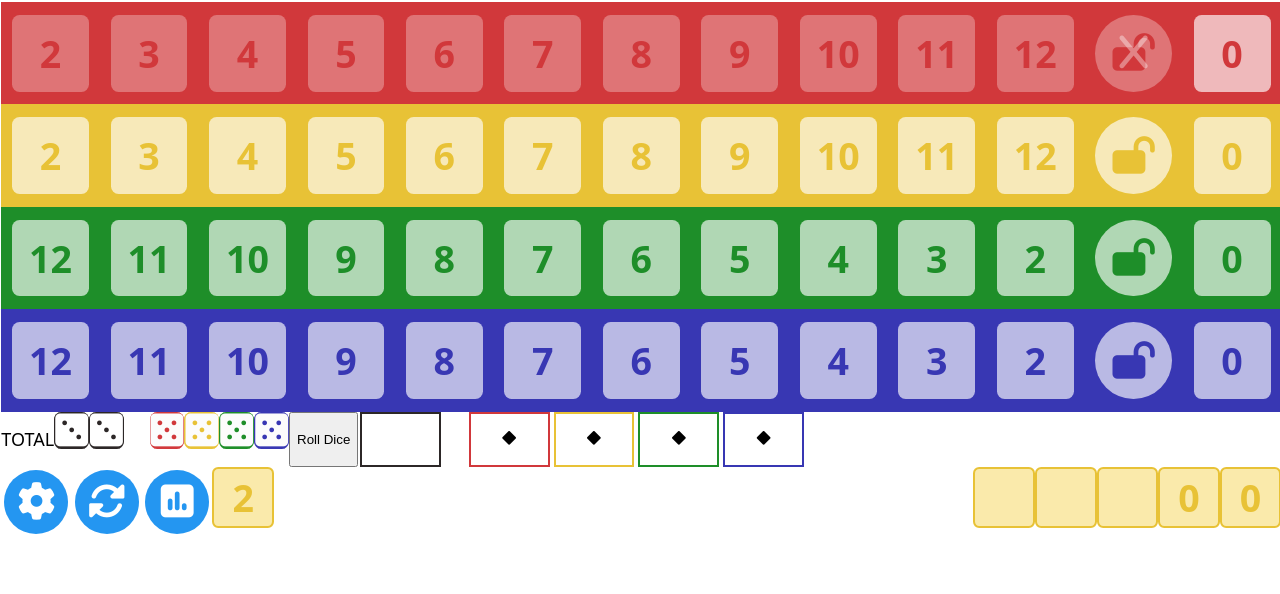
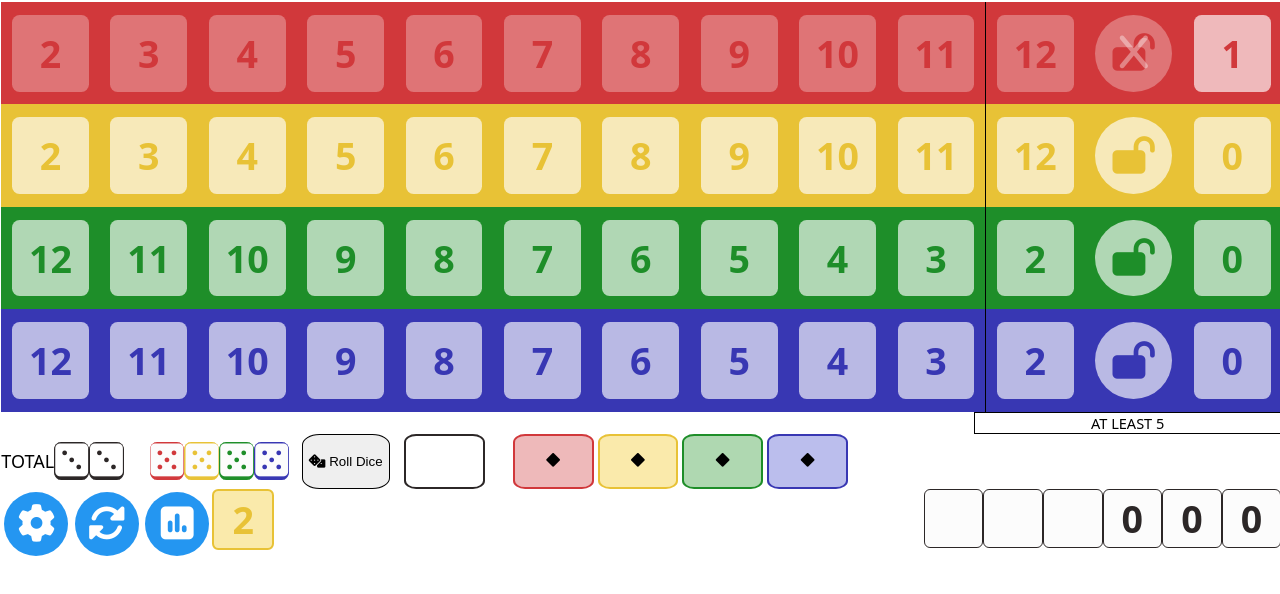
Before and after one commit to gabrielvgx/qwixx, a plain HTML site: page index.html in a window 1280 px wide. Both pictures are taken after a click on the element 1133 px from the left and 53 px from the top of the page. Drawn offline with Linux system fonts and the light colour scheme.

Commit message:
Melhorias na interface e contabilizacao de ultima marcacao e totalizadores por linha

```diff
--- a/css/style.css
+++ b/css/style.css
@@ -27,11 +27,11 @@
     --border-blue: 2px solid var(--blue);
 }
 
-.small-square.dice-white  { border: var(--border-black)  }
-.small-square.dice-red    { border: var(--border-red)    }
-.small-square.dice-yellow { border: var(--border-yellow) }
-.small-square.dice-green  { border: var(--border-green)  }
-.small-square.dice-blue   { border: var(--border-blue)   }
+.small-square.dice-white  { border: var(--border-black);  background-color: var(--light-black)}
+.small-square.dice-red    { border: var(--border-red);    background-color: var(--light-red)}
+.small-square.dice-yellow { border: var(--border-yellow); background-color: var(--light-yellow)}
+.small-square.dice-green  { border: var(--border-green);  background-color: var(--light-green)  }
+.small-square.dice-blue   { border: var(--border-blue);   background-color: var(--light-blue)}
 
 .line-red    { background-color: var(--red);    color: var(--red);    }
 /* .line-red    .mark-icon > i {  color: var(--red-transparency); } */
@@ -108,6 +108,9 @@ hr {
     padding-top: 1vw;
     padding-bottom: 1vw;
 }
+.block-info-div:nth-last-child(3) {
+    border-left: solid 1px black;
+}
 .block-info {
     display: flex;
     flex-direction: column;
@@ -157,7 +160,16 @@ hr {
     justify-content: center;
     align-items: center;
 }
-
+.rule-mark {
+    max-width: 100vw;
+    display: flex;
+    justify-content: center;
+    margin-left: calc(100vw - 24vw);
+    border: solid 1px black;
+}
+.rule-mark > span {
+    font-size: calc(0.2vw + 1em);
+}
 .last-selected {
     font-size: calc(2vw + 1em);
     font-weight: bold;
@@ -190,6 +202,16 @@ hr {
     margin: 0 5px;
 }
 
+.square-white {
+    background-color: var(--white);
+    color: var(--black);
+    border: solid 1px var(--black);
+}
+.square-black {
+    background-color: var(--black);
+    color: var(--white);
+    border: solid 1px var(--white);
+}
 .square-red {
     background-color: var(--light-red);
     color: var(--red);
@@ -246,15 +268,22 @@ hr {
 .points {
     display:none;
 }
-
+.roll-dice {
+    border: solid 1px black;
+    border-radius: 20%;
+    margin-left: 1vw;
+    margin-right: 1vw;
+}
 .dices {
     display: flex;
 }
 .dice-lines, .default-dice {
     display: flex;
+    align-items: center;
 }
 .default-dice {
     padding-right: 2vw;
+
 }
 .dice > i {
     font-size: calc(2vw + 1em);
@@ -333,18 +362,16 @@ i.dice-blue {
 }
 
 .small-square {
+    display: flex;
+    justify-content: space-around;
+    align-items: center;
+    font-size: large;
     min-width: 3vw;
     min-height: 3vw;
     width: 6vw;
     height: 4vw;
     margin: 0 2px;
-}
-
-.small-square {
-    display: flex;
-    justify-content: space-around;
-    align-items: center;
-    font-size: large;
+    border-radius: 15%;
 }
 
 .totalizer {
--- a/index.html
+++ b/index.html
@@ -12,6 +12,9 @@
 <body onload="onLoad()">
     <section>
         <div class="paper">
+        </div>
+        <div class="rule-mark">
+            <span>At least 5</span>
         </div>
         <div class="points">
             <div class="legend">
@@ -38,7 +41,10 @@
 
                 <div class="dice-lines">
                 </div>
-                <button type="button" id="roll-button">Roll Dice</button>
+                <button class="roll-dice" type="button" id="roll-button">
+                    <i class="fa-solid fa-dice"></i>
+                    Roll Dice
+                </button>
                 <div class="dice-lines">
                     <div class="small-square totalizer dice-white"></div>
                     <div class="small-square totalizer dice-red">
@@ -75,27 +81,32 @@
             </section>
 
             <section class="right-footer">
-                <div class="last-selected square-yellow">
+                <div class="last-selected square-white">
                     <div class="info">
                         <span></span>
                     </div>
                 </div>
-                <div class="last-selected square-yellow">
+                <div class="last-selected square-white">
                     <div class="info">
                         <span></span>
                     </div>
                 </div>
-                <div class="last-selected square-yellow">
+                <div class="last-selected square-white">
                     <div class="info">
                         <span></span>
                     </div>
                 </div>
-                <div class="last-selected square-yellow">
+                <div class="last-selected square-white">
                     <div class="info">
                         <span>0</span>
                     </div>
                 </div>
-                <div class="last-selected square-yellow">
+                <div class="last-selected square-white">
+                    <div class="info">
+                        <span>0</span>
+                    </div>
+                </div>
+                <div class="last-selected square-white">
                     <div class="info">
                         <span>0</span>
                     </div>
--- a/js/app.js
+++ b/js/app.js
@@ -97,6 +97,8 @@ const onClickInfoBlock = function(event){
         blockInfoDiv.classList.add('mark');
     }
     handleDisabledBlocks(lineEl);
+    calcScoreLine(lineEl);
+    changeLastSelection(blockInfoDiv);
 }
 
 const getDie = ( dieNumber, dieColor = 'white' ) => {
@@ -233,6 +235,95 @@ const getOrder = (curLine, maxLine, criteria = 'MIDDLE') => {
 };
 
 const getLine = () => DomEl.newDiv("line");
+const changeLastSelection = ( blockInfoDiv ) => {
+    let lineEl = blockInfoDiv.parentElement;
+    let numberSelection = blockInfoDiv.querySelector('.info > span').textContent;
+    let color = [...lineEl.classList].find( className => {
+        return className.match(/\bline-\w+\b/i);
+    }).replace('line-', '');
+    let newClass = `square-${color}`;
+    let lastSelectedEl = document.querySelector('.last-selected');
+    let oldClass = [...lastSelectedEl.classList].find( className => {
+        return className.match(/\bsquare-\b\w+/i);
+    });
+    toggleClasses(lastSelectedEl, oldClass, newClass);
+    lastSelectedEl.querySelector('.info > span').textContent = numberSelection;
+
+}
+const getScores = () => {
+    const SCORES = [0, ...Array.from(Array(12))].reduce((acc, _, i) => {
+        if( i === 0 ) acc.push(i);
+        else acc.push(acc[i-1]+i);
+        return acc;
+    }, []);
+    return SCORES;
+}
+const calcScoreLine = (line) => {
+    let totalLineEl = line.querySelector('.block-info-div:last-child');
+    let totalSpan = totalLineEl.querySelector('.info > span');
+    let countMark = line.querySelectorAll('.mark').length;
+    let scores = getScores();
+    totalSpan.textContent = scores[countMark];
+    // const MAX_LINES = 4;
+    // let lineCount = 0;
+    // const START_NUMBER = 2;
+    // const SCORES = Array.from(Array(12)).reduce((acc, _, i) => {
+    //     if( i === 0 ) acc.push(1);
+    //     else acc.push(acc[i-1]+i+1);
+    //     return acc;
+    // }, []);
+
+    // const lines = [];
+    // const newLine = getLine();
+    // const newBlock = getBlockInfo();
+    // const newBlockScore = getBlockScore();
+    // const infoBlocks = Array.from(Array(11)).map((_, i) => {
+    //     let block = newBlock.cloneNode(true);
+    //     block.firstElementChild.textContent = (i+START_NUMBER);
+    //     return block;
+    // });
+    // const onClickInfoBlock = function(event){
+    //     const el = event.currentTarget;
+    //     const lineEl = el.parentElement;
+    //     const lineIndex = Array.from(document.querySelectorAll('.line')).findIndex( el => el == lineEl);
+    //     if(el.classList.contains('mark')) {
+    //         el.classList.remove('mark');
+    //     } else {
+    //         el.classList.add('mark');
+    //     }
+    //     let totalScoreLine = document.querySelectorAll('.total-score-line')[lineIndex];
+    //     totalScoreLine.textContent = getScoreByIndexRow(lineIndex);
+    // }
+    // while( lineCount < MAX_LINES ) {
+    //     let curLine = newLine.cloneNode();
+    //     let order = getOrder(lineCount, MAX_LINES);
+    //     let newInfo = infoBlocks.map(e=>{
+    //         let newNode = e.cloneNode(true);
+    //         newNode.onclick = onClickInfoBlock;
+    //         return newNode;
+    //     });
+    //     let orderedInfo = order === 'ASC' ? newInfo : newInfo.reverse();
+    //     orderedInfo.forEach( node => curLine.appendChild(node) );
+    //     lines.push( curLine );
+    //     let emptySquare = DomEl.newDiv('empty-square');
+    //     emptySquare.appendChild(DomEl.newSpan('total-score-line'));
+    //     document.querySelector('.result .calc-score').appendChild(emptySquare);
+    //     if(lineCount+1 < MAX_LINES) {
+    //         let addDiv = DomEl.newDiv('icon-add');
+    //         document.querySelector('.result .calc-score').appendChild(addDiv);
+    //     }
+    //     lineCount++;
+    // }
+    // let paperElement = document.querySelector(".paper");
+    // let scoreElement = document.querySelector(".scores");
+    // SCORES.forEach( (score, markers) => {
+    //     let blockScore = newBlockScore.cloneNode(true);
+    //     blockScore.querySelector(".markers").textContent = (markers+1) + 'x';
+    //     blockScore.querySelector(".score").textContent = score;
+    //     scoreElement.appendChild(blockScore);
+    // });
+    // lines.forEach( line => paperElement.appendChild( line ));
+}
 
 function onLoad(){
     let linesEl = [...stringToHTML(buildSheet()).children];
@@ -240,66 +331,4 @@ function onLoad(){
     linesEl.forEach(line => {
         paper.appendChild(line);
     });
-    /*
-    return;
-    const MAX_LINES = 4;
-    let lineCount = 0;
-    const START_NUMBER = 2;
-    const SCORES = Array.from(Array(12)).reduce((acc, _, i) => {
-        if( i === 0 ) acc.push(1);
-        else acc.push(acc[i-1]+i+1);
-        return acc;
-    }, []);
-
-    const lines = [];
-    const newLine = getLine();
-    const newBlock = getBlockInfo();
-    const newBlockScore = getBlockScore();
-    const infoBlocks = Array.from(Array(11)).map((_, i) => {
-        let block = newBlock.cloneNode(true);
-        block.firstElementChild.textContent = (i+START_NUMBER);
-        return block;
-    });
-    const onClickInfoBlock = function(event){
-        const el = event.currentTarget;
-        const lineEl = el.parentElement;
-        const lineIndex = Array.from(document.querySelectorAll('.line')).findIndex( el => el == lineEl);
-        if(el.classList.contains('mark')) {
-            el.classList.remove('mark');
-        } else {
-            el.classList.add('mark');
-        }
-        let totalScoreLine = document.querySelectorAll('.total-score-line')[lineIndex];
-        totalScoreLine.textContent = getScoreByIndexRow(lineIndex);
-    }
-    while( lineCount < MAX_LINES ) {
-        let curLine = newLine.cloneNode();
-        let order = getOrder(lineCount, MAX_LINES);
-        let newInfo = infoBlocks.map(e=>{
-            let newNode = e.cloneNode(true);
-            newNode.onclick = onClickInfoBlock;
-            return newNode;
-        });
-        let orderedInfo = order === 'ASC' ? newInfo : newInfo.reverse();
-        orderedInfo.forEach( node => curLine.appendChild(node) );
-        lines.push( curLine );
-        let emptySquare = DomEl.newDiv('empty-square');
-        emptySquare.appendChild(DomEl.newSpan('total-score-line'));
-        document.querySelector('.result .calc-score').appendChild(emptySquare);
-        if(lineCount+1 < MAX_LINES) {
-            let addDiv = DomEl.newDiv('icon-add');
-            document.querySelector('.result .calc-score').appendChild(addDiv);
-        }
-        lineCount++;
-    }
-    let paperElement = document.querySelector(".paper");
-    let scoreElement = document.querySelector(".scores");
-    SCORES.forEach( (score, markers) => {
-        let blockScore = newBlockScore.cloneNode(true);
-        blockScore.querySelector(".markers").textContent = (markers+1) + 'x';
-        blockScore.querySelector(".score").textContent = score;
-        scoreElement.appendChild(blockScore);
-    });
-    lines.forEach( line => paperElement.appendChild( line ));
-    */
 }
```
